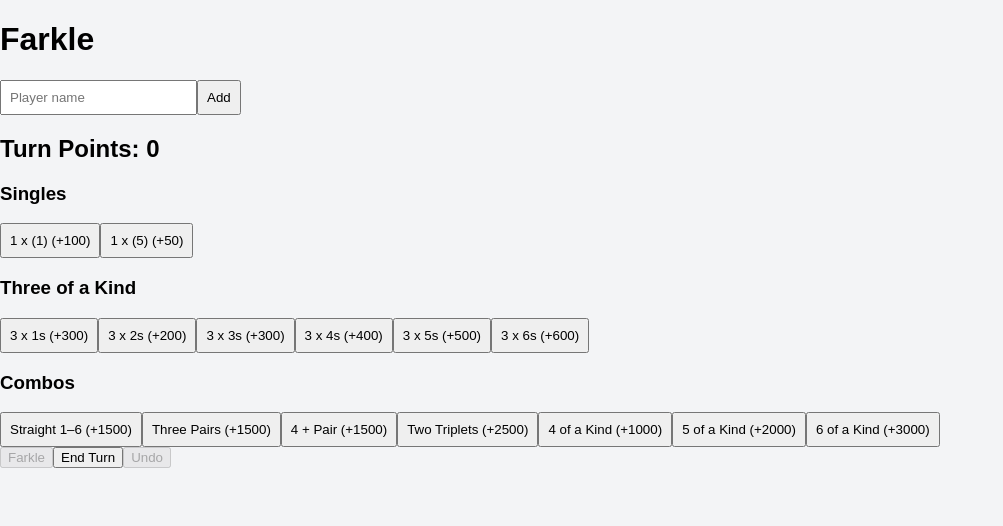
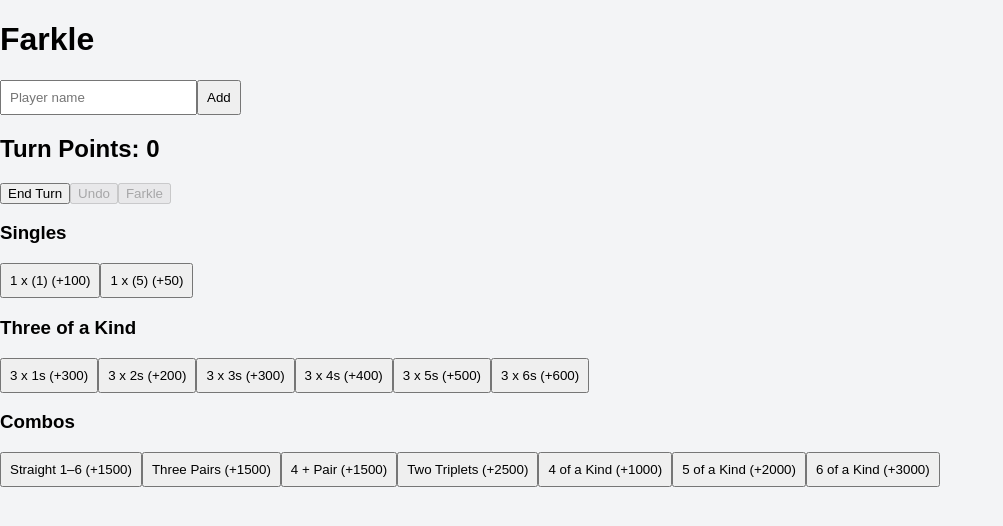
Before and after one commit to 79sp97-ui/PardueGames, a React (Vite) app: page / in a window 1280 px wide. Shown: the top 526 px of the page, without its empty margins (0-1003 px from the left). Built offline with nearby package versions, Linux system fonts and the light colour scheme.

Commit message:
Move buttons above categories

```diff
--- a/src/App.jsx
+++ b/src/App.jsx
@@ -55,7 +55,12 @@ function finalRoundReducer(state, action) {
         (_, i) => i
       ).filter(i => i !== action.starter);
 
-      return { active: true, starter: action.starter, queue, turnPoints: 0 };
+      return {
+        active: true,
+        starter: action.starter,
+        queue,
+        turnPoints: 0,
+      };
     }
 
     case "ADD_POINTS":
@@ -80,8 +85,13 @@ export default function FarkleCalculator() {
   const [newPlayer, setNewPlayer] = useState("");
   const [currentTurn, setCurrentTurn] = useState(0);
   const [previousPlayerIndex, setPreviousPlayerIndex] = useState(null);
+
   const [turnPoints, setTurnPoints] = useState(0);
   const [history, setHistory] = useState([]);
+
+  const [isStealPhase, setIsStealPhase] = useState(false);
+  const [stealPool, setStealPool] = useState([]);
+  const [stealIndex, setStealIndex] = useState(null);
 
   const [finalRound, dispatchFinalRound] = useReducer(
     finalRoundReducer,
@@ -94,6 +104,9 @@ export default function FarkleCalculator() {
   const [windowWidth, setWindowWidth] = useState(0);
   const [windowHeight, setWindowHeight] = useState(0);
 
+  /* ===============================
+     WINDOW RESIZE
+  ================================ */
   useEffect(() => {
     const resize = () => {
       setWindowWidth(window.innerWidth);
@@ -104,6 +117,9 @@ export default function FarkleCalculator() {
     return () => window.removeEventListener("resize", resize);
   }, []);
 
+  /* ===============================
+     UNDO SNAPSHOT
+  ================================ */
   const snapshot = () => {
     setHistory(h => [
       ...h,
@@ -113,6 +129,9 @@ export default function FarkleCalculator() {
         previousPlayerIndex,
         turnPoints,
         finalRound,
+        isStealPhase,
+        stealPool,
+        stealIndex,
       },
     ]);
   };
@@ -126,9 +145,15 @@ export default function FarkleCalculator() {
     setCurrentTurn(prev.currentTurn);
     setPreviousPlayerIndex(prev.previousPlayerIndex);
     setTurnPoints(prev.turnPoints);
+    setIsStealPhase(prev.isStealPhase);
+    setStealPool(prev.stealPool);
+    setStealIndex(prev.stealIndex);
     dispatchFinalRound({ type: "RESET" });
   };
 
+  /* ===============================
+     HELPERS
+  ================================ */
   const setLastAction = (index, text) => {
     setPlayers(p => {
       const updated = [...p];
@@ -137,6 +162,9 @@ export default function FarkleCalculator() {
     });
   };
 
+  /* ===============================
+     PLAYERS
+  ================================ */
   const addPlayer = () => {
     if (!newPlayer.trim()) return;
     setPlayers(p => [
@@ -146,6 +174,9 @@ export default function FarkleCalculator() {
     setNewPlayer("");
   };
 
+  /* ===============================
+     SCORING
+  ================================ */
   const addPoints = (value, label) => {
     if (gameOver) return;
     snapshot();
@@ -159,6 +190,9 @@ export default function FarkleCalculator() {
     setLastAction(currentTurn, `+${value} (${label})`);
   };
 
+  /* ===============================
+     TURN & FARKLE
+  ================================ */
   const endTurn = () => {
     if (gameOver) return;
     snapshot();
@@ -177,6 +211,7 @@ export default function FarkleCalculator() {
     setPreviousPlayerIndex(currentTurn);
     setTurnPoints(0);
 
+    // Trigger final round if needed
     if (!finalRound.active) {
       const scorer = players.findIndex(p => p.score >= 10000);
       if (scorer !== -1) {
@@ -190,6 +225,7 @@ export default function FarkleCalculator() {
       }
     }
 
+    // Final round end
     if (finalRound.active && finalRound.queue.length === 0) {
       const max = Math.max(...players.map(p => p.score));
       setWinnerIndex(players.findIndex(p => p.score === max));
@@ -214,17 +250,24 @@ export default function FarkleCalculator() {
       ? finalRound.turnPoints
       : turnPoints;
 
-    setLastAction(currentTurn, `Farkled (${points})`);
+    setLastAction(currentTurn, `Farkled – ${points}`);
     setPreviousPlayerIndex(currentTurn);
+
+    setStealPool([{ player: players[currentTurn].name, points }]);
     setTurnPoints(0);
-    dispatchFinalRound({ type: "RESET" });
-    setCurrentTurn((currentTurn + 1) % players.length);
+    dispatchFinalRound({ type: "ADD_POINTS", value: -finalRound.turnPoints });
+    setStealIndex((currentTurn + 1) % players.length);
+    setIsStealPhase(true);
   };
 
+  /* ===============================
+     RENDER
+  ================================ */
   return (
     <div className="p-3 max-w-md mx-auto space-y-4">
       <h1 className="text-3xl font-bold">Farkle</h1>
 
+      {/* Game over confetti */}
       {gameOver && (
         <>
           <Confetti width={windowWidth} height={windowHeight} />
@@ -234,6 +277,7 @@ export default function FarkleCalculator() {
         </>
       )}
 
+      {/* Previous player's last action */}
       {previousPlayerIndex !== null && players[previousPlayerIndex] && (
         <div className="bg-blue-100 border-l-4 border-blue-600 p-2 rounded text-sm">
           <strong>{players[previousPlayerIndex].name}</strong>{" "}
@@ -241,6 +285,7 @@ export default function FarkleCalculator() {
         </div>
       )}
 
+      {/* Add new player */}
       <div className="flex gap-2">
         <input
           className="border p-2 flex-1"
@@ -253,25 +298,88 @@ export default function FarkleCalculator() {
         </button>
       </div>
 
-      {players.map((p, i) => (
-        <div
-          key={i}
-          className={`p-2 rounded ${
-            i === currentTurn ? "bg-green-300 ring-4 ring-green-700" : "bg-gray-100"
-          } ${
-            i === previousPlayerIndex ? "ring-4 ring-blue-600 animate-pulse" : ""
-          }`}
-        >
-          <strong>{p.name}</strong> — {p.score}
-        </div>
-      ))}
+      {/* Players */}
+      {players.map((p, i) => {
+        let bg = "bg-gray-100";
+        let ring = "";
+        let pulse = "";
 
+        if (i === currentTurn) {
+          bg = "bg-green-300";
+          ring = "ring-4 ring-green-700";
+        }
+
+        if (i === previousPlayerIndex) {
+          ring = "ring-4 ring-blue-600";
+          pulse = "animate-pulse";
+        }
+
+        if (finalRound.active && i === finalRound.starter) {
+          ring = "ring-4 ring-yellow-500";
+        }
+
+        if (gameOver && i === winnerIndex) {
+          bg = "bg-emerald-400";
+          ring = "ring-4 ring-emerald-700";
+        }
+
+        return (
+          <div
+            key={i}
+            className={`p-2 rounded transition-all ${bg} ${ring} ${pulse}`}
+          >
+            <strong>{p.name}</strong> — {p.score}
+            {i === previousPlayerIndex && (
+              <span className="ml-2 text-xs bg-blue-600 text-white px-2 rounded">
+                Last Action
+              </span>
+            )}
+          </div>
+        );
+      })}
+
+      {/* Current / Final round points */}
       <h2 className="font-bold">
         {finalRound.active
           ? `Final Round Points: ${finalRound.turnPoints}`
           : `Turn Points: ${turnPoints}`}
       </h2>
 
+      {/* ===============================
+         ACTION BUTTONS (moved above categories)
+      ================================ */}
+      <div className="flex gap-2 mb-3">
+        <button
+          className="bg-green-600 text-white p-3 flex-1"
+          onClick={endTurn}
+        >
+          End Turn
+        </button>
+
+        <button
+          disabled={!history.length}
+          className="bg-gray-600 text-white p-3 flex-1"
+          onClick={undo}
+        >
+          Undo
+        </button>
+
+        <button
+          disabled={!turnPoints && !finalRound.turnPoints}
+          className={`flex-1 p-3 rounded font-bold ${
+            !turnPoints && !finalRound.turnPoints
+              ? "bg-gray-400"
+              : "bg-red-600 text-white"
+          }`}
+          onClick={farkle}
+        >
+          Farkle
+        </button>
+      </div>
+
+      {/* ===============================
+         SCORING CATEGORIES
+      ================================ */}
       {scoringCategories.map(cat => (
         <div key={cat.title}>
           <h3 className="font-bold">{cat.title}</h3>
@@ -288,31 +396,6 @@ export default function FarkleCalculator() {
           </div>
         </div>
       ))}
-
-      <div className="flex gap-2">
-        <button
-          className="bg-red-600 text-white p-3 flex-1"
-          disabled={!turnPoints && !finalRound.turnPoints}
-          onClick={farkle}
-        >
-          Farkle
-        </button>
-
-        <button
-          className="bg-green-600 text-white p-3 flex-1"
-          onClick={endTurn}
-        >
-          End Turn
-        </button>
-
-        <button
-          disabled={!history.length}
-          className="bg-gray-600 text-white p-3 flex-1"
-          onClick={undo}
-        >
-          Undo
-        </button>
-      </div>
     </div>
   );
 }
```
